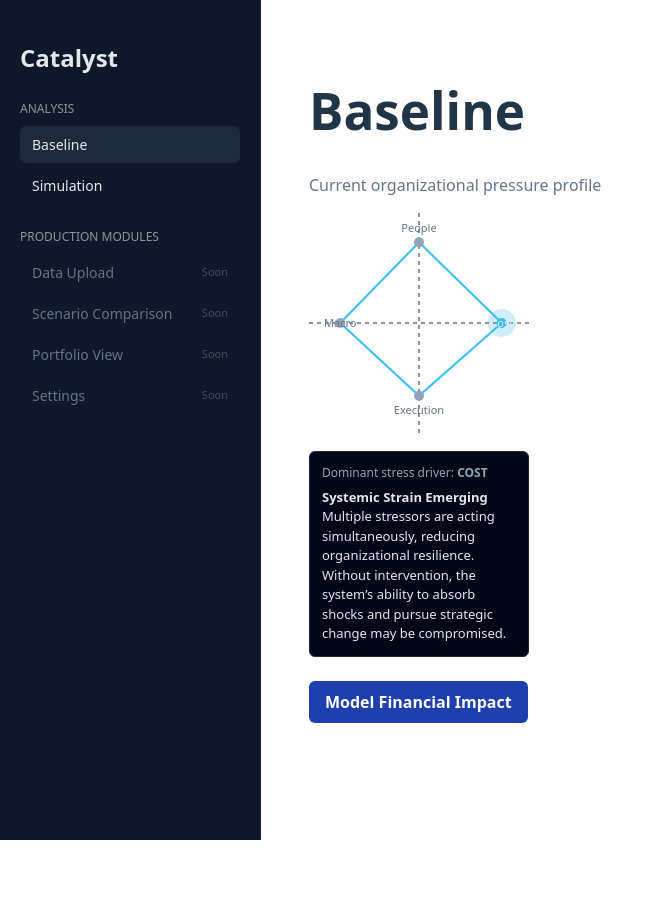
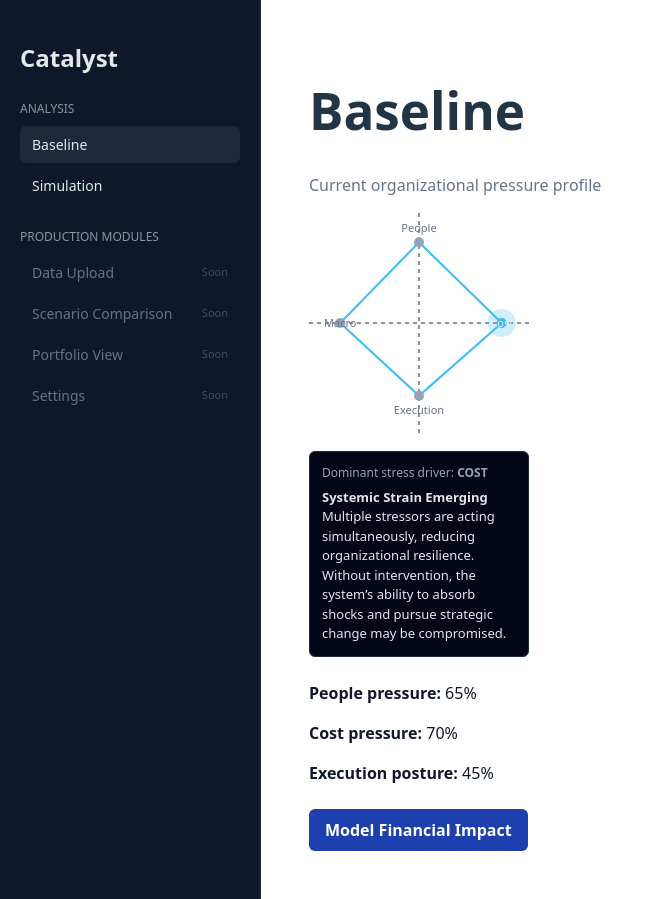
Before and after one commit to prasadbng-art/the-catalyst, a React (Vite) app in the folder catalyst_v1/catalyst-api/catalyst-ui/: page /baseline in a window 1280 px wide. Shown: the whole page, without its empty margins (0-664 px from the left). Before the commit the page ends 840 px from the top, so only its background shows below. Built offline with nearby package versions, Linux system fonts and the light colour scheme.

Commit message:
confirm message arrival

```diff
--- a/catalyst_v1/catalyst-api/catalyst-ui/src/pages/baseline.tsx
+++ b/catalyst_v1/catalyst-api/catalyst-ui/src/pages/baseline.tsx
@@ -36,6 +36,7 @@ export default function BaselinePage() {
   ===================================================== */
   useEffect(() => {
     const handler = (event: MessageEvent) => {
+      console.log("MESSAGE RECEIVED:", event.data);
       if (event.data?.type !== "CATALYST_INTERVENTION_IMPACT") return;
 
       const impact = event.data.payload;
@@ -82,6 +83,20 @@ export default function BaselinePage() {
           }}
           persona={persona}
         />
+      </div>
+      <div style={{ marginBottom: 24, color: "#0f172a" }}>
+        <p>
+          <strong>People pressure:</strong>{" "}
+          {Math.round(baselineStress.people + simulationOffset.people)}%
+        </p>
+        <p>
+          <strong>Cost pressure:</strong>{" "}
+          {Math.round(baselineStress.cost + simulationOffset.cost)}%
+        </p>
+        <p>
+          <strong>Execution posture:</strong>{" "}
+          {Math.round(baselineStress.execution + simulationOffset.execution)}%
+        </p>
       </div>
 
       {/* CTA */}
```
